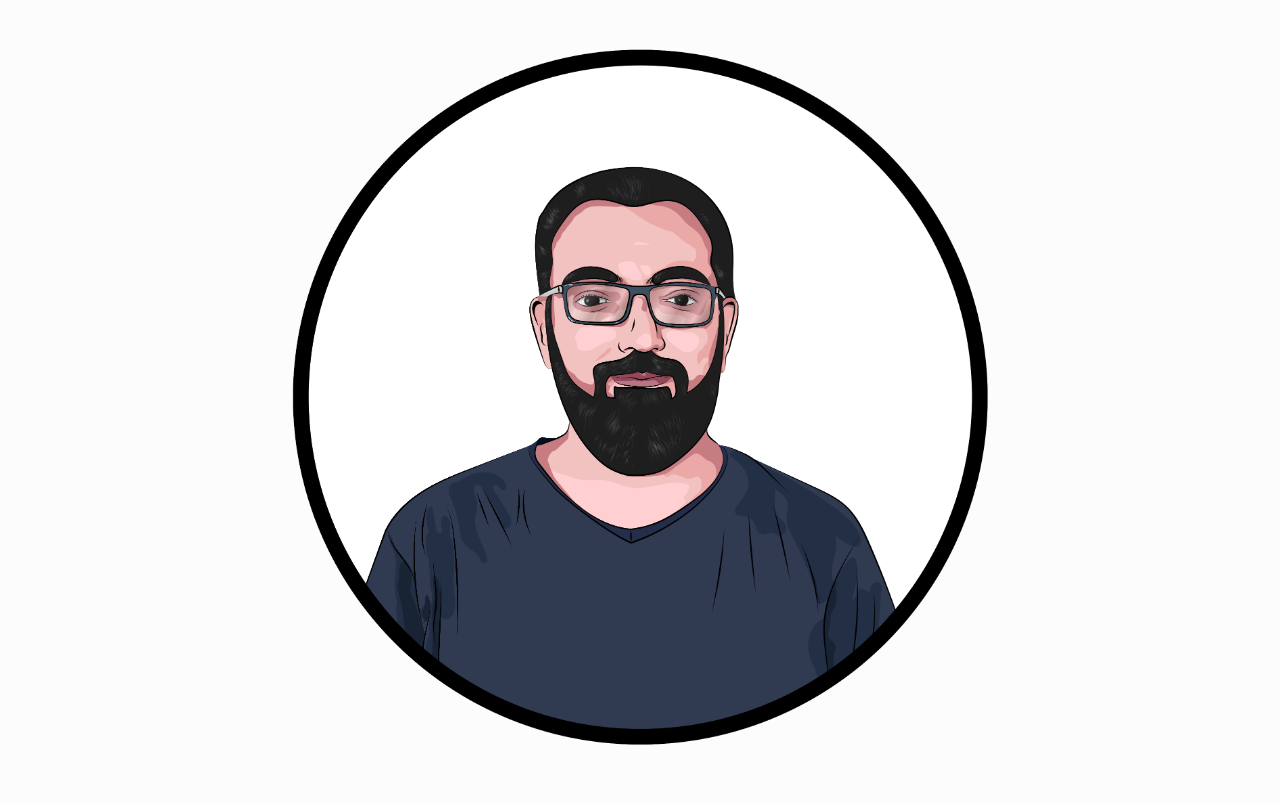
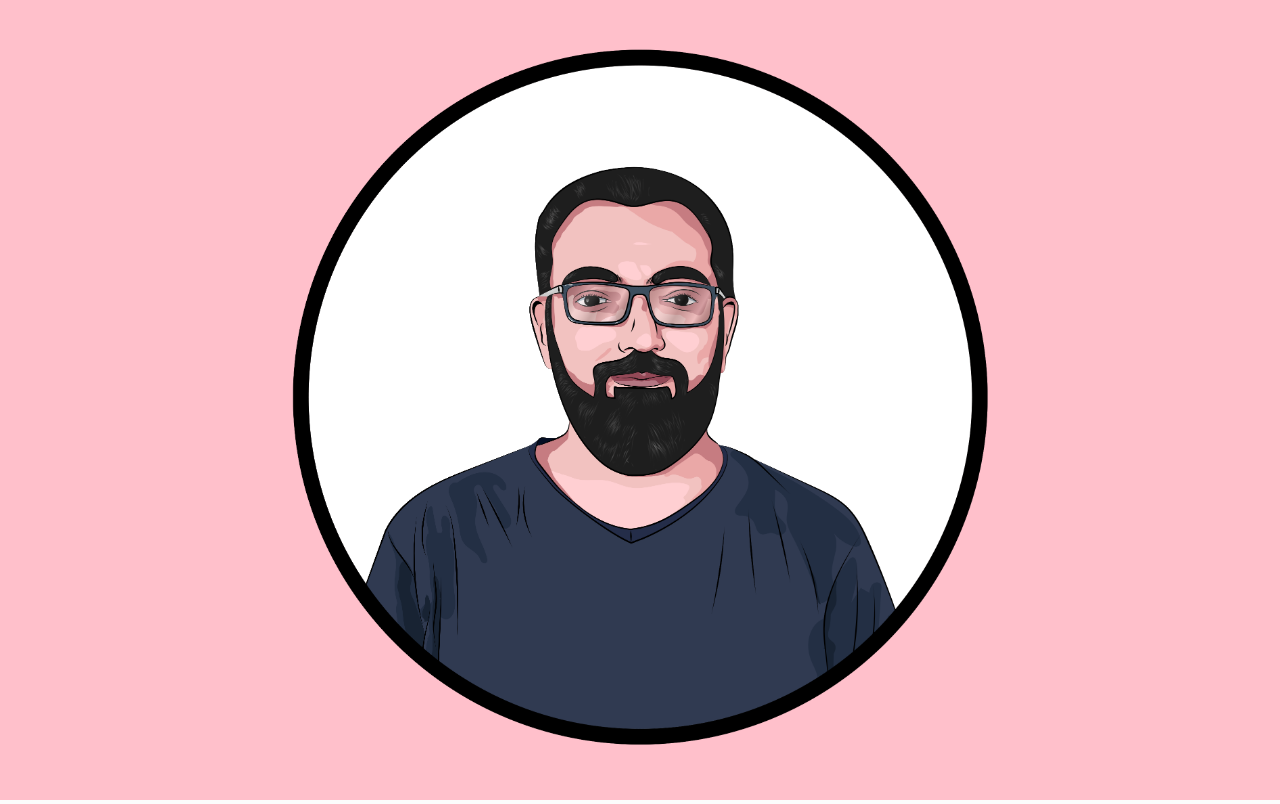
Before and after one commit to Raul-GM/portfolio, a Vue app: page / in a window 1280 px wide. Built offline with nearby package versions, Linux system fonts and the light colour scheme.

Commit message:
fix opacity style 100

```diff
--- a/src/views/Home.vue
+++ b/src/views/Home.vue
@@ -56,6 +56,7 @@ export default {
 .main {
   height: 100vh;
   width: 100%;
+  background: pink;
   overflow: hidden;
   &__background,
   &__options {
@@ -80,7 +81,7 @@ export default {
       opacity: 0%;
       transition: .5s opacity ease-in;
       &:hover {
-        opacity: 100%;
+        opacity: 1;
       }
     }
   }
```
